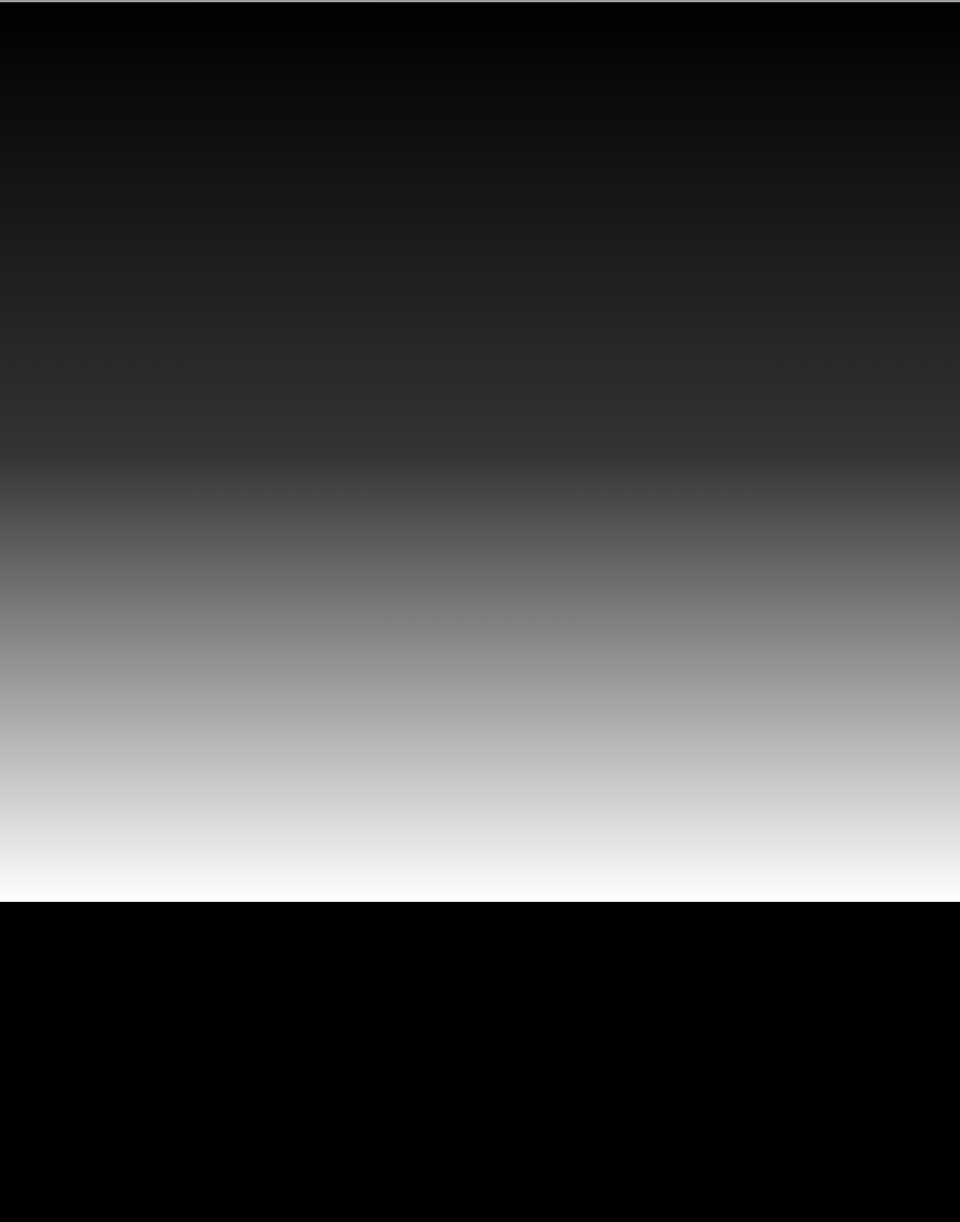
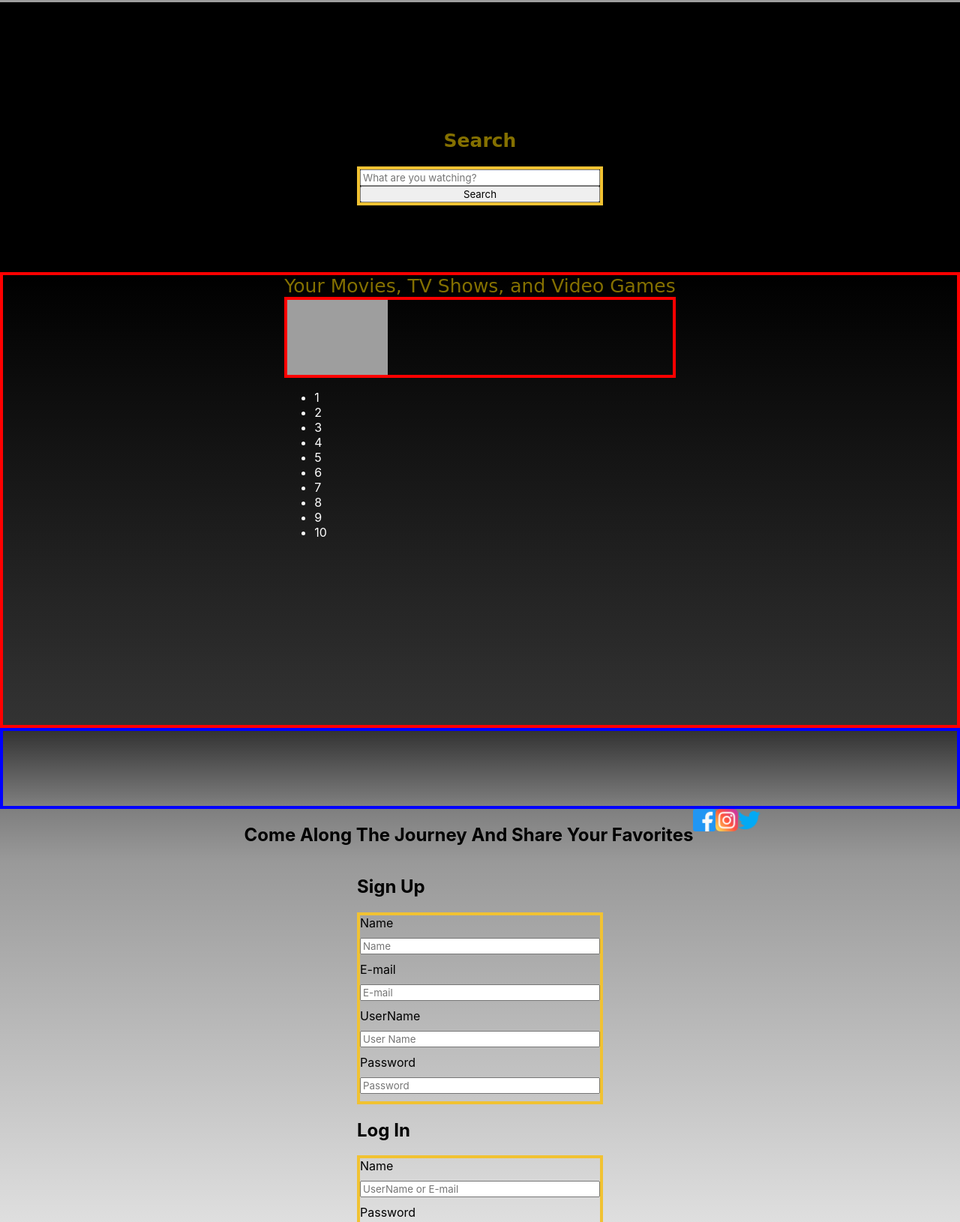
Before and after one commit to BrandonOkman/CinioFile, a plain HTML site: page index.html in a window 1280 px wide. Shown: the part 643-2273 px from the top of the page at 75% size. Before the commit the page ends 1846 px from the top, so only its background shows below. Drawn offline with Linux system fonts and the light colour scheme; grey boxes are pictures that could not be loaded; a web font is replaced by a local one.

Commit message:
forgot to push sooner. 50% of HTML and CSS

```diff
--- a/index.html
+++ b/index.html
@@ -1,5 +1,6 @@
 <!DOCTYPE html>
 <html lang="en">
+
 <head>
   <meta charset="UTF-8">
   <meta http-equiv="X-UA-Compatible" content="IE=edge">
@@ -8,20 +9,31 @@
   <title>CinioFile</title>
   <style>
     @import url('https://fonts.googleapis.com/css2?family=Baloo+Tammudu+2&family=Great+Vibes&family=Pacifico&family=Patrick+Hand&family=Sonsie+One&display=swap');
-    </style>
+  </style>
 </head>
+
 <body>
   <!-- top nav bar -->
   <header class="top-flex-container">
     <div class="buttons">
       <span class="btn-group-left">
-        <a class="header-button gold" href="#myciniopro"><i class="fa-solid fa-cannabis"></i><div>MyCinioPro</div></a>
+        <a class="header-button gold" href="#myciniopro"><i class="fa-solid fa-cannabis"></i>
+          <div>MyCinioPro</div>
+        </a>
       </span>
       <span class="btn-group-right">
-        <a class="header-button" href="#signup"><div>Sign up</div></a>
-        <a class="header-button" href="#login"><div>Log in</div></a>
-        <a class="header-button" href="#download"><div>Download</div></a>
-        <a class="header-button" href="#support"><div>Support</div></a>
+        <a class="header-button" href="#signup">
+          <div>Sign up</div>
+        </a>
+        <a class="header-button" href="#login">
+          <div>Log in</div>
+        </a>
+        <a class="header-button" href="#download">
+          <div>Download</div>
+        </a>
+        <a class="header-button" href="#support">
+          <div>Support</div>
+        </a>
       </span>
     </div>
   </header>
@@ -32,14 +44,107 @@
       <h2 class="sub-header">Finding What's Important</h2>
     </div>
   </section>
-  <section class="fuck">
+
+  <!-- Search Area -->
+  <section>
+    <div class="search">
+      <h2>Search</h2>
+      <form id="form">
+        <input type="search" id="query" name="q" placeholder="What are you watching?">
+        <button>Search</button>
+      </form>
+    </div>
+  </section>
+  <!-- Results for search -->
+  <section class="results">
+    <div class="userSongs">
+      <a class="userFavorites">Your Movies, TV Shows, and Video Games</a>
+      <!-- To be filled in with API -->
+      <a class="titles">
+        <div class="title_img">
+         <h1>Back To The Future</h1>
+        </div>
+      </a>
+      <ul>
+        <li>1</li>
+        <li>2</li>
+        <li>3</li>
+        <li>4</li>
+        <li>5</li>
+        <li>6</li>
+        <li>7</li>
+        <li>8</li>
+        <li>9</li>
+        <li>10</li>
+      </ul>
+    </div>
+  </section>
+  <!-- javascript plugin -->
+  <section class="player">
+    <div class="playerPlugin"></div>
+  </section>
+
+  <!-- Social Media Flex -->
+  <section class="social-icons-flex">
+    <h1>Come Along The Journey And Share Your Favorites</h1>
+    <div class="social_icons">
+        <a title="FaceBook" target="_blank" href="https://www.facebook.com/brandon.okman"><img class="social_icons" src="./images/facebook.png" alt= FaceBook></a>
+        <a title="Instagram" target="_blank" href="https://www.instagram.com/ciniofile/"><img class="social_icons" src="./images/instagram.png" alt= Instagram></a>
+        <a title="Twitter" target="_blank" href="https://twitter.com/CinioFile"><img class="social_icons" src="./images/twitter.png" alt= Twitter></a>
+    </div>
+  </section>
+
+  <section class="join_us">
+    <div class="sign_up">
+      <h1>Sign Up</h1>
+      <form class="signup">
+        <div>Name</div>
+          <input class="contact-container-input" type="text" placeholder="Name">
+        <div>E-mail</div>
+          <input class="contact-container-input" type="text" placeholder="E-mail">
+        <div>UserName</div>
+          <input class="contact-container-input" type="text" placeholder="User Name">
+        <div>Password</div>
+          <input class="contact-container-input" type="text" placeholder="Password">
+      </form>
+    </div>
+    <div class="log_in">
+      <h1>Log In</h1>
+      <form class="login">
+        <div>Name</div>
+          <input class="contact-container-input" type="text" placeholder="UserName or E-mail">
+        <div>Password</div>
+          <input class="contact-container-input" type="text" placeholder="Password">
+      </form>
+    </div>
+  </section>
+
+  <section class="download">
+    <h1>Download the App</h1>
 
   </section>
-  <section class="this">
 
+  <section class="support">
+    <section class="contact-us">
+      <h1>Support</h1>
+      <form class="contacts">
+          <div>Name</div>
+              <input class="contact-container-input" type="text" placeholder="Name">
+          <div>Email</div>
+              <input class="contact-container-input" type="text" placeholder="CinioFileFan@ciniofile.com">
+          <div>Message</div>
+              <input class="contact-container-input" type="text" placeholder="How Can We Help You">
+          <button class= "contact-form-button">Submit</button>
+      </form>
+  </section>
 
+  </section>
+
+  <section class="creators">
+    <p>Created By</p>
   </section>
 
   <script src="script.js"></script>
 </body>
+
 </html>
--- a/style.css
+++ b/style.css
@@ -91,12 +91,120 @@ body{
     margin-top: -40px;
 }
 
-.fuck{
+/* .ciniopro-container{
+    display: flex;
     height: 600px;
     background: linear-gradient(black, rgba(255, 255, 255, 0.199));
+    color: white;
+} */
+
+.search{
+    height: 300px;
+    background: linear-gradient(rgba(255, 255, 255, 0.199, white));
+    display: flex;
+    justify-content: center;
+    align-items: center;
+    flex-direction: column;
+    margin-top: 60px;
 }
 
-.this{
+form{
+    display: flex;
+    flex-direction: column;
+    justify-content: center;
+    width: 25vw;
+    border: #F1C232 4px solid;
+}
+
+.search h2 {
+    color: rgba(255, 217, 0, 0.516);
+    font-family: 'Sonsie One', cursive;
+    font-size: 25px;
+}
+
+.results{
+    display: flex;
     height: 600px;
-    background: linear-gradient(rgba(255, 255, 255, 0.199), white);
+    background: linear-gradient(black, rgba(255, 255, 255, 0.199));
+    color: white;
+    justify-content: center;
+    border: red 4px solid;
 }
+
+.userFavorites {
+    font-family: 'Sonsie One', cursive;
+    font-size: 25px;
+    color: rgba(255, 217, 0, 0.516);
+}
+
+.titles {
+    display: flex;
+    justify-content: flex-start;
+    height: 100px;
+    border: red 4px solid;
+}
+
+.title_img {
+    content: url("https://static1.moviewebimages.com/wordpress/wp-content/uploads/article/voy4AYwFAYQEMpgSl1sAVsyNvXM6JL.jpg?q=50&fit=contain&w=1500&h=&dpr=1.5");
+    size: 20px;
+}
+
+ul {
+    display: flex;
+    justify-content: center;
+    flex-direction: column;
+}
+
+.player {
+    flex: display;
+    height: 100px;
+    background: linear-gradient(rgba(255, 255, 255, 0.199), rgba(255, 255, 255, 0.499));
+    border: blue 4px solid;
+}
+
+.social-icons-flex {
+    display: flex;
+    justify-content: center;
+    background: linear-gradient(rgba(255, 255, 255, 0.499), rgba(255, 255, 255, 0.599));
+
+}
+
+.social_icons {
+    display: flex;
+    justify-content: space-between;
+    max-width: 30px;
+}
+
+.support {
+    display: flex;
+    justify-content: center;
+    background: linear-gradient(rgba(255, 255, 255, 0.599), rgba(255, 255, 255, 0.899));
+}
+
+.contact-us {
+    border-radius: 5px;
+    padding:30px 20px;
+
+}
+
+.contact-form-button {
+    margin-top:20px;
+}
+
+.contact-container-input {
+    margin-top:10px;
+    margin-bottom: 10px;
+}
+
+.join_us {
+    display:flex;
+    flex-direction: column;
+    align-items: center;
+
+    background: linear-gradient(rgba(255, 255, 255, 0.599), rgba(255, 255, 255, 0.899));
+}
+
+.download {
+    background: linear-gradient(rgba(255, 255, 255, 0.899), rgba(255, 255, 255, 0.999));
+    height: 100px;
+}
```
Also changed, not shown: images/Theatre.jpg (deleted), images/facebook.png (added), images/instagram.png (added), images/twitter.png (added).
